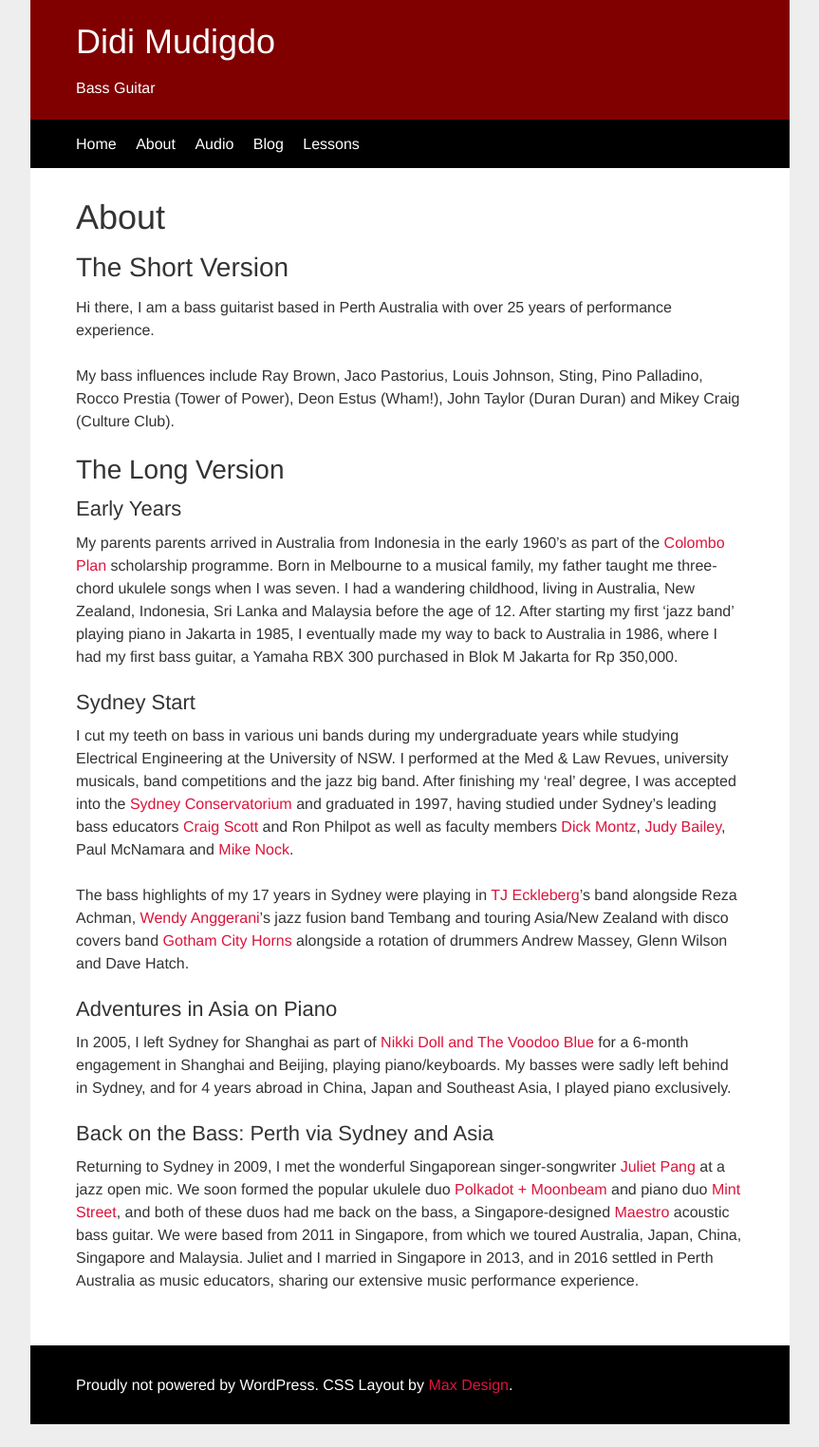
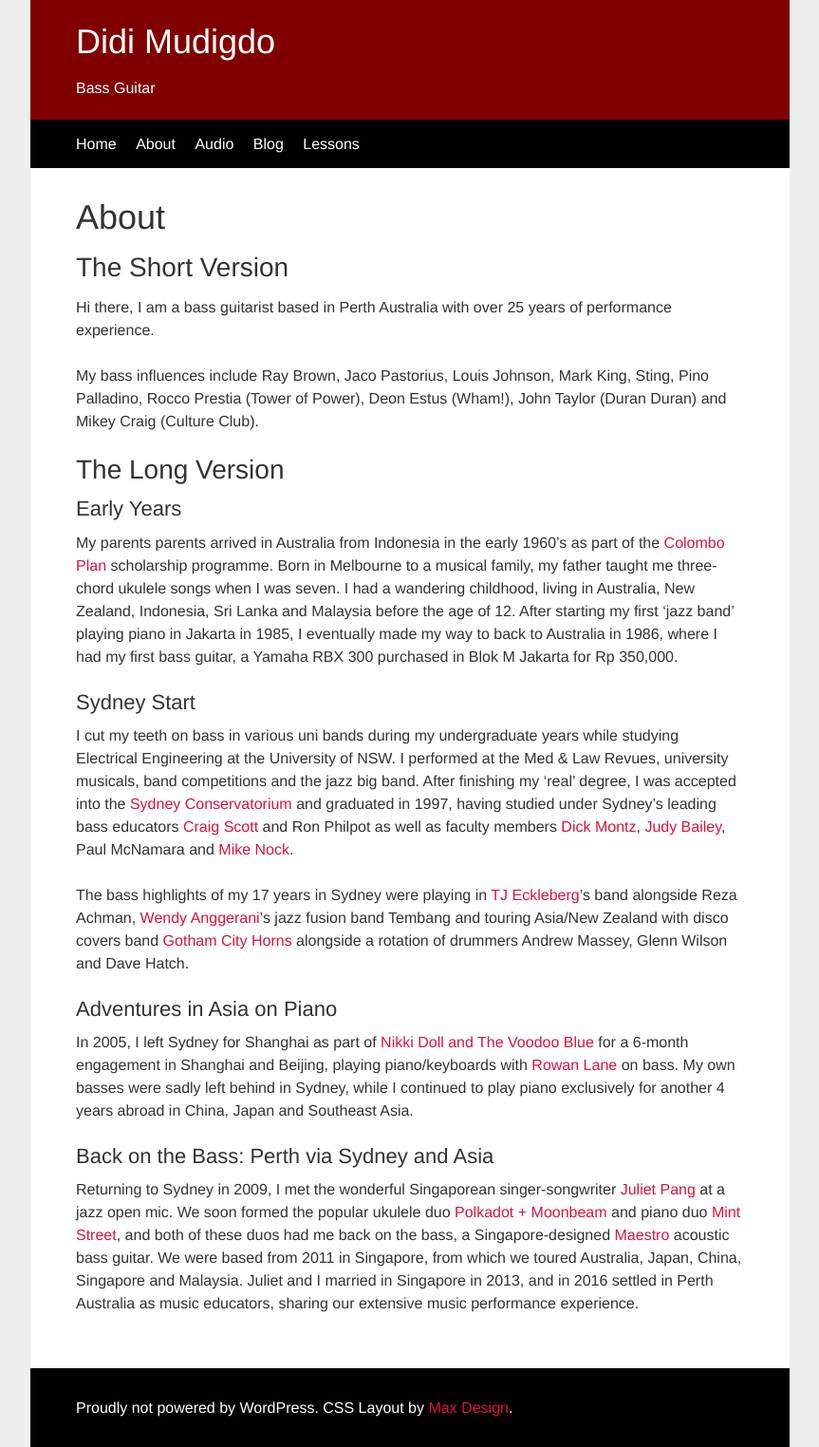
Before and after one commit to didijazz/didijazz.github.io, a Jekyll site: the page built from about/index.md, in a window 1280 px wide. Shown: the whole page at 95% size, without its empty margins (208-1071 px from the left). Built offline with Jekyll 4.4.1, drawn with Linux system fonts in a browser that asks for light colours; before the commit the page ends 1500 px from its top, so only the background shows below that.

Commit message:
Update index.md

```diff
--- a/about/index.md
+++ b/about/index.md
@@ -9,7 +9,7 @@ title: About
 
 Hi there, I am a bass guitarist based in Perth Australia with over 25 years of performance experience.
 
-My bass influences include Ray Brown, Jaco Pastorius, Louis Johnson, Sting, Pino Palladino, Rocco Prestia (Tower of Power), Deon Estus (Wham!), John Taylor (Duran Duran) and Mikey Craig (Culture Club).
+My bass influences include Ray Brown, Jaco Pastorius, Louis Johnson, Mark King, Sting, Pino Palladino, Rocco Prestia (Tower of Power), Deon Estus (Wham!), John Taylor (Duran Duran) and Mikey Craig (Culture Club).
 
 ## The Long Version
 
@@ -25,7 +25,7 @@ The bass highlights of my 17 years in Sydney were playing in [TJ Eckleberg](http
 
 ### Adventures in Asia on Piano
 
-In 2005, I left Sydney for Shanghai as part of [Nikki Doll and The Voodoo Blue](http://www.nikkidoll.com/) for a 6-month engagement in Shanghai and Beijing, playing piano/keyboards. My basses were sadly left behind in Sydney, and for 4 years abroad in China, Japan and Southeast Asia, I played piano exclusively.
+In 2005, I left Sydney for Shanghai as part of [Nikki Doll and The Voodoo Blue](http://www.nikkidoll.com/) for a 6-month engagement in Shanghai and Beijing, playing piano/keyboards with [Rowan Lane](http://www.markbass.it/artist_detail.php?id=1141) on bass. My own basses were sadly left behind in Sydney, while I continued to play piano exclusively for another 4 years abroad in China, Japan and Southeast Asia.
 
 ### Back on the Bass: Perth via Sydney and Asia
 
```
